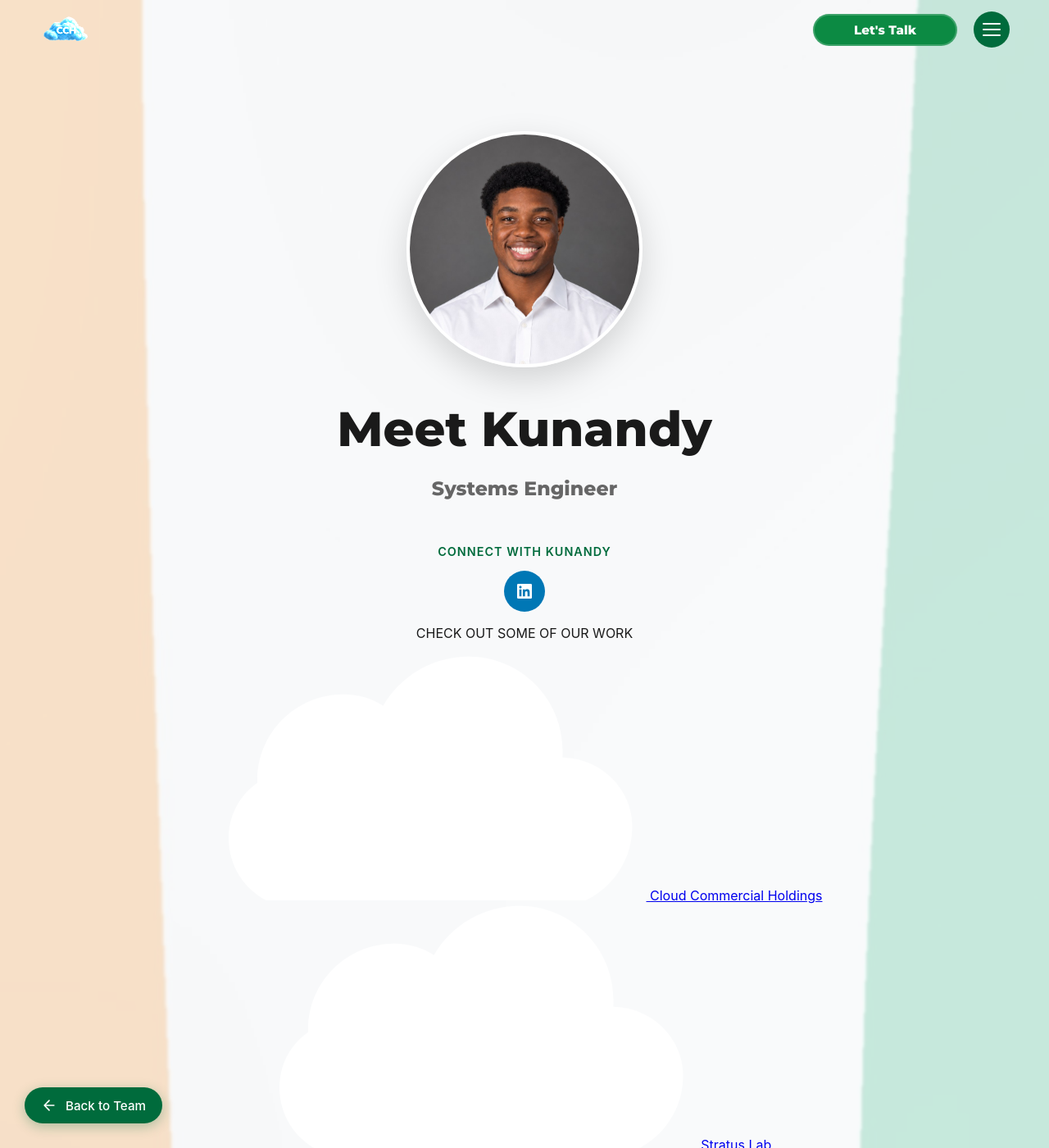
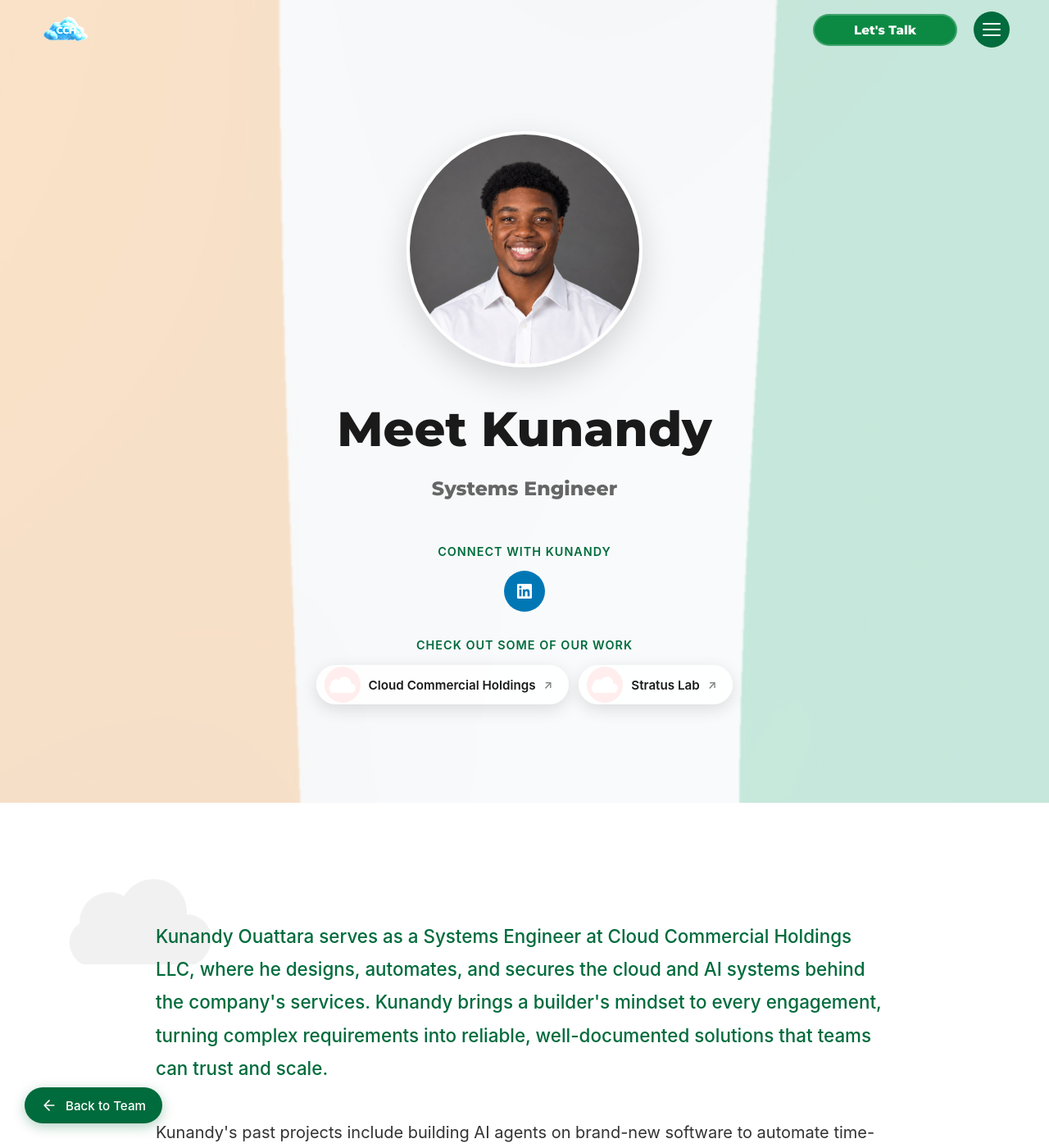
Before and after one commit to CloudCommercialHoldings/CCH, a Jekyll site: the page built from kunandy.html, in a window 1280 px wide and 1400 px high. Shown: the whole window at 82% size. Built offline with Jekyll 4.4.1, drawn with Linux system fonts in a browser that asks for light colours; some web fonts are replaced.

Commit message:
Add styles for work section and work links

```diff
--- a/assets/person-simple.css
+++ b/assets/person-simple.css
@@ -277,3 +277,83 @@
   background-image: url('../assets/ivorycoastflag.jpg');
   opacity: 0.2;
 }
+
+/* "Check out some of our work" links, under the Connect section.
+   Each link is a .work-link pill: small round icon, label, and an arrow
+   showing it opens in a new tab. Add more by copying a block in the HTML. */
+.work-section {
+  margin-top: 32px;
+}
+
+.work-label {
+  margin: 0 0 16px;
+  font-size: 0.9rem;
+  font-weight: 600;
+  color: var(--color-green);
+  text-transform: uppercase;
+  letter-spacing: 1px;
+}
+
+.work-links {
+  display: flex;
+  flex-wrap: wrap;
+  justify-content: center;
+  gap: 12px;
+}
+
+.work-link {
+  display: inline-flex;
+  align-items: center;
+  gap: 10px;
+  min-height: 48px;
+  padding: 0 20px 0 10px;
+  border-radius: 999px;
+  background: rgba(255, 255, 255, 0.92);
+  color: #1a1a1a;
+  font-size: 0.95rem;
+  font-weight: 600;
+  text-decoration: none;
+  box-shadow: 0 6px 20px rgba(0, 0, 0, 0.12);
+  transition: transform 0.3s ease, box-shadow 0.3s ease, background-color 0.3s ease;
+}
+
+.work-link:hover {
+  background: #fff;
+  color: #1a1a1a;
+  text-decoration: none;
+  transform: translateY(-2px);
+  box-shadow: 0 10px 28px rgba(0, 0, 0, 0.18);
+}
+
+.work-link:focus-visible {
+  outline: 3px solid var(--color-gold, #f1c40f);
+  outline-offset: 3px;
+}
+
+.work-link img {
+  width: 34px;
+  height: 34px;
+  padding: 5px;
+  border-radius: 50%;
+  object-fit: contain;
+  background: var(--color-cream, #ffeeed);
+  flex-shrink: 0;
+}
+
+.work-link::after {
+  content: '↗';
+  font-size: 0.9em;
+  opacity: 0.55;
+}
+
+@media (max-width: 768px) {
+  .work-section {
+    margin-top: 28px;
+    padding: 0 20px;
+  }
+
+  .work-link {
+    width: 100%;
+    justify-content: center;
+  }
+}
```
